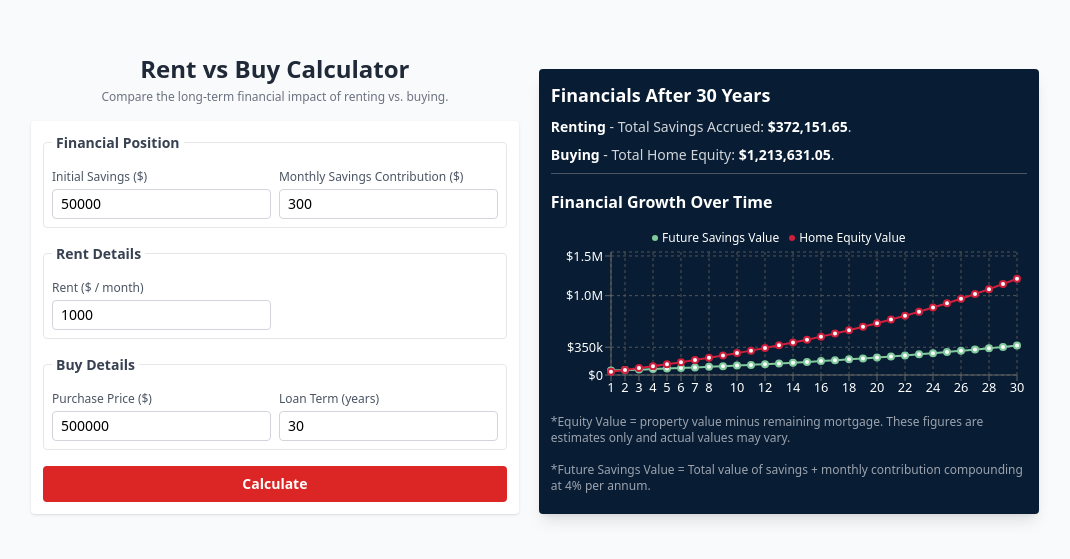
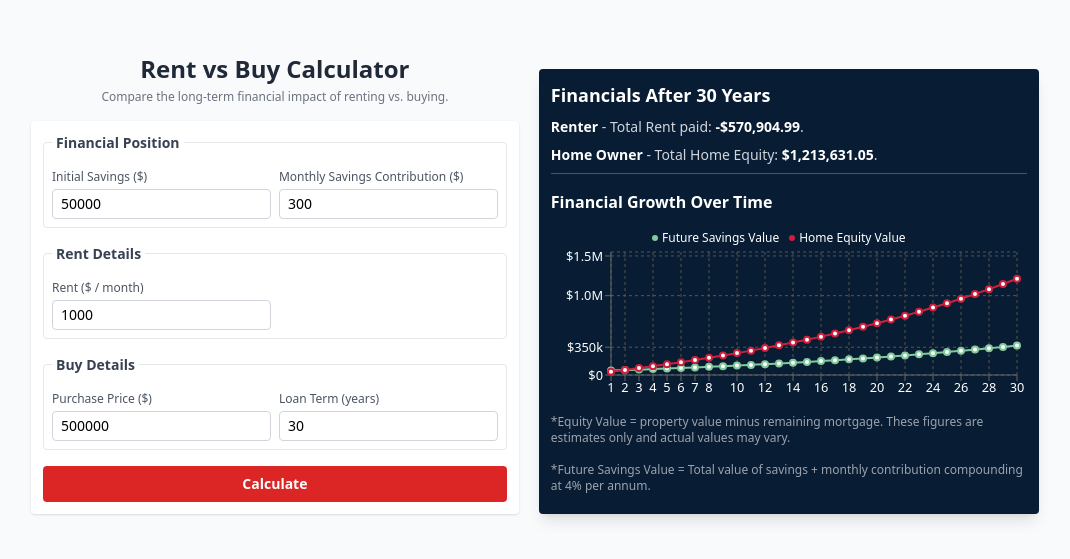
Before and after one commit to rhysheavensmith/rentVsBuyCalculator, a React (Vite) app: page / in a window 1280 px wide. Shown: the part 117-676 px from the top of the page, without its empty margins (105-1175 px from the left). Built offline with nearby package versions, Linux system fonts and the light colour scheme.

Commit message:
added total rent paid

```diff
--- a/src/components/results/ResultsModal.jsx
+++ b/src/components/results/ResultsModal.jsx
@@ -8,16 +8,16 @@ const ResultsModal = ({ outputs, inputs }) => {
 			</h3>
 			<div className='space-y-2 text-sm'>
 				<p>
-					<strong className='font-semibold text-white'>Renting</strong> - Total
-					Savings Accrued:{' '}
+					<strong className='font-semibold text-white'>Renter</strong> - Total
+					Rent paid:{' '}
 					<span className='font-bold text-white'>
-						${Number(outputs.futureValueSavings).toLocaleString()}
+						-${Number(outputs.totalRentPaid).toLocaleString()}
 					</span>
 					.
 				</p>
 				<p>
-					<strong className='font-semibold text-white'>Buying</strong> - Total
-					Home Equity:{' '}
+					<strong className='font-semibold text-white'>Home Owner</strong> -
+					Total Home Equity:{' '}
 					<span className='font-bold text-white'>
 						${Number(outputs.homeEquity).toLocaleString()}
 					</span>
```
